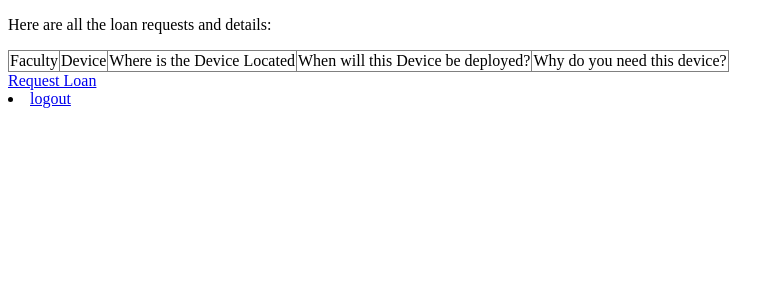
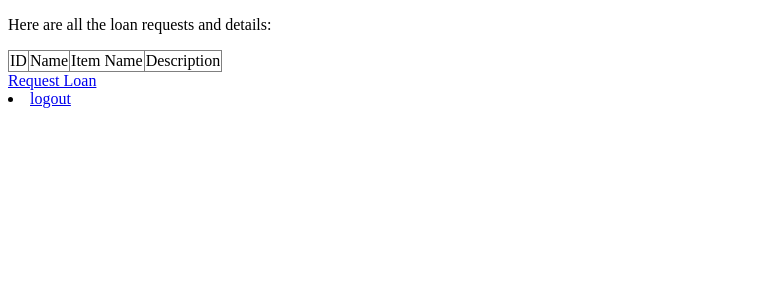
Before and after one commit to Scotthunt0413/VelocIT_Staging, a Flask app: template flaskr/app/templates/home.html in a window 1280 px wide. Shown: the top 300 px of the page, without its empty margins (0-784 px from the left). Run offline with Flask 3, Linux system fonts and the light colour scheme; the template is opened without the code that fills it, so the values that code supplies are empty.

Commit message:
commit again

```diff
--- a/flaskr/app/templates/home.html
+++ b/flaskr/app/templates/home.html
@@ -21,11 +21,12 @@
         <p>Here are all the loan requests and details:</p>
         <table>
             <tr>
-                <td>Faculty</td>
-                <td>Device</td>
-                <td>Where is the Device Located</td>
-                <td>When will this Device be deployed?</td>
-                <td>Why do you need this device?</td>
+
+                <td>ID</td>
+                <td>Name</td>
+                <td>Item Name</td>
+                <td>Description</td>
+
 
             </tr>
         </table>
--- a/flaskr/app/templates/loan_page.html
+++ b/flaskr/app/templates/loan_page.html
@@ -1,5 +1,11 @@
 <!DOCTYPE html>
 <html>
+    <table>
+        <tr>
+            <th>Item</th>
+            <th>Date</th>
+        </tr>
+
 
 
 
```
Also changed, not shown: flaskr/app/templates/logined_in.html (+16 -3 lines).
